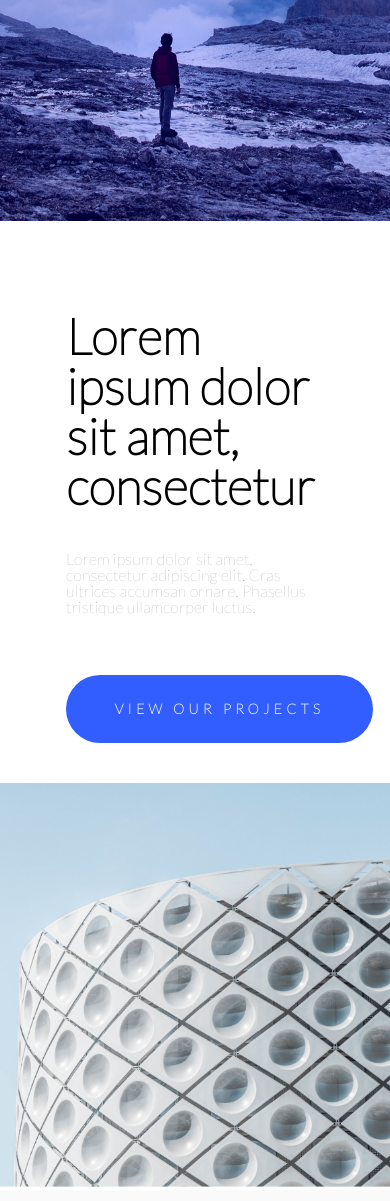
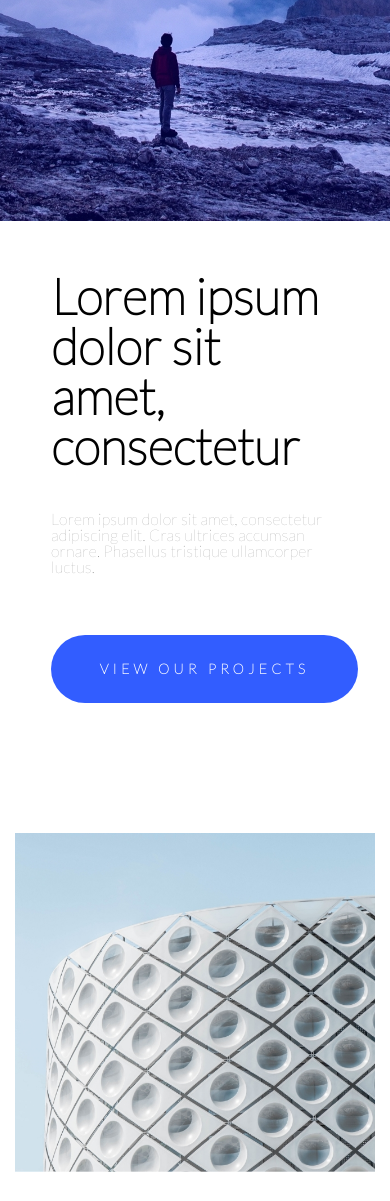
Before and after one commit to bekatolordava/Lesson9, a plain HTML site: page index.html in a window 390 px wide. Shown: the part 679-1880 px from the top of the page. Drawn offline with Linux system fonts and the light colour scheme.

Commit message:
add responsive

```diff
--- a/css/responsive.css
+++ b/css/responsive.css
@@ -13,9 +13,6 @@
     }
 }
 @media (max-width:874px) {
-    .right-block {
-        padding: 0;
-    }
     .section-h3 {
         margin-bottom: 40px;
     }
@@ -40,4 +37,10 @@
     h4 {
         font-size: 70px;
     }
+    .left-block {
+        min-width: 360px;
+    }
+    .right-block {
+        min-width: 360px;
+    }
 }
--- a/css/style.css
+++ b/css/style.css
@@ -109,9 +109,9 @@ body {
     -webkit-box-direction: normal;
         -ms-flex-direction: column;
             flex-direction: column;
-    padding: 90px 86px 0;
+    padding: 50px 36px 0;
     width: 50%;
-    min-width: 430px;
+    min-width: 399px;
 }
 .projects {
     width: 307px;
@@ -146,7 +146,7 @@ body {
 }
 .right-block  {
     width: 50%;
-    min-width: 430px;
+    min-width: 390px;
 }
 .right-block img {
     width: 100%;
@@ -182,7 +182,8 @@ body {
     letter-spacing: 0.16px;
     opacity: 0.65;
     margin: 0 auto 64px auto;
-    width: 771px;
+    max-width: 771px;
+    width: 100px;
  }
  .wraper01 {
      display: -webkit-box;
```
Also changed, not shown: 1 other file.
